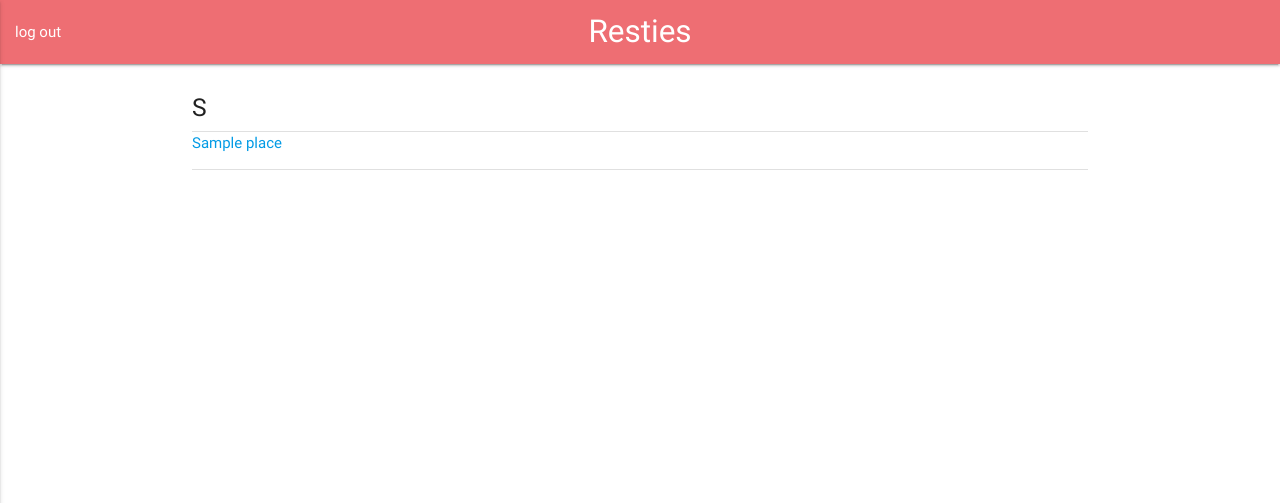
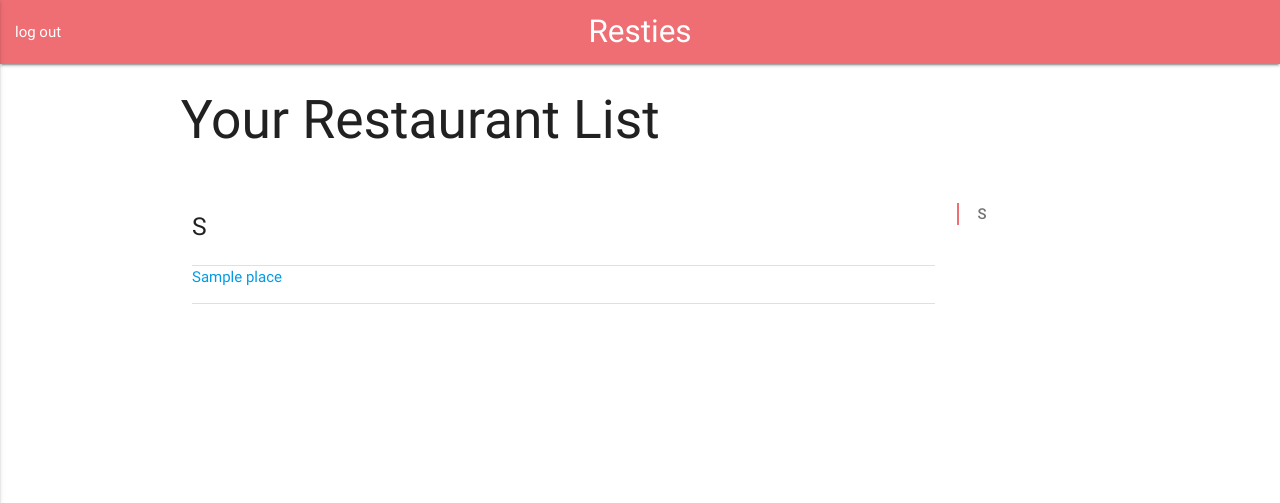
Before and after one commit to carlps/Resties, a Flask app: page / in a window 1280 px wide. Shown: the top 503 px of the page. Run offline with Flask 2, Linux system fonts and the light colour scheme; a user stored in the database is signed in; tables that the repository leaves empty hold one stand-in row (values such as "Sample post"); some libraries are stand-ins or nearby versions.

Commit message:
cleaned up places page more. added table of contents

```diff
--- a/project/__init__.py
+++ b/project/__init__.py
@@ -6,6 +6,7 @@ app = Flask(__name__)
 app.config.from_pyfile('_config.py')
 bcrypt = Bcrypt(app)
 db = SQLAlchemy(app)
+app.jinja_env.add_extension('jinja2.ext.do')
 
 from project.users.views import users_blueprint
 from project.places.views import places_blueprint
--- a/project/static/js/init.js
+++ b/project/static/js/init.js
@@ -7,3 +7,7 @@
     	selectMonths: true, //creates a dropdown to control month
     	selectYears: 15 // creates a dropdown of 15 years to control year
     });
+
+    $(document).ready(function(){
+    $('.scrollspy').scrollSpy();
+  	});
--- a/project/templates/addVisit.html
+++ b/project/templates/addVisit.html
@@ -32,7 +32,7 @@
           {% endif %}
         </div>
       </div>
-      <button class="btn btn-sm btn-success" type="submit">Record Visit</button>
+      <button class="btn waves-effect waves-light" type="submit" name="action">Record Visit</button>
     </form>
   </div>
 {% endblock %}
--- a/project/templates/editNotes.html
+++ b/project/templates/editNotes.html
@@ -8,11 +8,11 @@
   	    <div class="row">
   	    	<div class="input-field col s12">
             {% set f = form.notes.process_data(place.notes) %}
-  	    	  {{  form.notes(class="materialize-textarea", id="textarea_notes") }}
+  	    	  {{  form.notes(class="materialize-textarea", id="textarea_notes", autofocus=true) }}
   	    		<label for="textarea_notes">Notes</label>
   	    	</div>
   	    </div>
-  	    <button class="btn btn-sm btn-success" type="submit">Update Notes</button>
+  	    <button class="waves-effect waves-light btn" type="submit" name="action">Update Notes</button>
   	  </form>
   	</div>
   </div>
--- a/project/templates/login.html
+++ b/project/templates/login.html
@@ -9,7 +9,7 @@
       {{ form.csrf_token }}
       <div class="row">
         <div class="input-field col s12">
-          {{ form.name(class="validate",id="name_input") }}
+          {{ form.name(id="name_input") }}
           <label for="name_input">Username</label>
           {% if form.name.errors %}
             <span class="error">
@@ -33,7 +33,7 @@
           {% endif %}
         </div>
       </div>
-      <button class="btn btn-sm btn" type="submit">Sign in</button>
+      <button class="btn waves-effect waves-light" type="submit" name="action">Sign in</button>
     </form>
   </div>
   <div class="row">
--- a/project/templates/places.html
+++ b/project/templates/places.html
@@ -5,24 +5,37 @@
       <h2>Hello!</h2>
       <h3>Might I suggest <a href="/login">logging in</a> or <a href="/register"> signing up</a>?</h3>
   	{% else %}
-      <div class="section">
-        {# set first_letter = 'A' #}
+      <div class="row">
+        <h2>Your Restaurant List</h2>
+        <div class="col s12 m9 l10">
+          {% set headers = [] %}
           {% for place in places|sort(attribute='placeName') %}
           <ul>
             {% if place.placeName[0].upper() != first_letter %}
               {% set first_letter = place.placeName[0].upper() %}
-            <li><h5>{{ first_letter }}</h5>  </li>
+              {% do headers.append(first_letter) %}
+              <li id="{{ first_letter }}" class="section scrollspy"><h5>{{ first_letter }}</h5>  </li>
               <div class="divider"></div>
             {% endif %}
-          <ul>
+            <li>
               <a href="{{ url_for('places.details', placeID = place.placeID) }}">{{ place.placeName }}</a>
-          </ul>
+            </li>
           {% else %}
             <p>Either you don't have any resties or something weird is going on.</p>
           {% endfor %}
           </ul>
           <div class="divider"></div>
         </div>
+        <div class="col hide-on-small-only m1 l1 big">
+          <div class="pinned">
+            <ul class="section table-of-contents">
+              {% for header in headers %}
+                <li><a href="#{{ header }}">{{ header }}</a></li>
+              {% endfor %}
+            </ul>
+          </div>
+        </div>
+      </div>
     {% endif %}
   </div>
 {% endblock %}
--- a/project/templates/register.html
+++ b/project/templates/register.html
@@ -58,7 +58,7 @@
               {% endif %}
             </div>
           </div>
-          <button class="btn btn-sm btn-success" type="submit">Register</button>
+          <button class="btn waves-effect waves-light" type="submit" name="action">Register</button>
         </form>
       </div>
       <div class="row">
```
Also changed, not shown: project/places/views.py (+7 -0 lines), project/resties.db. Lines whose indentation alone changed are shown as unchanged.
